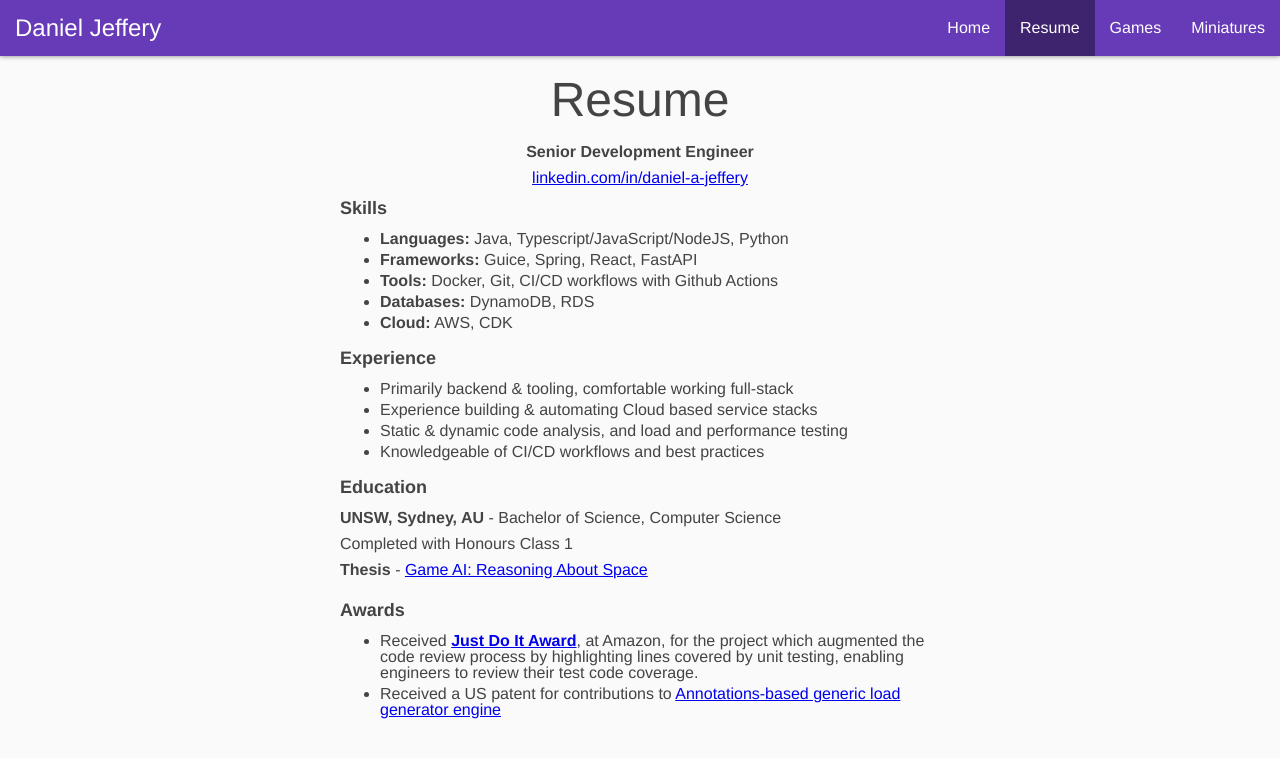
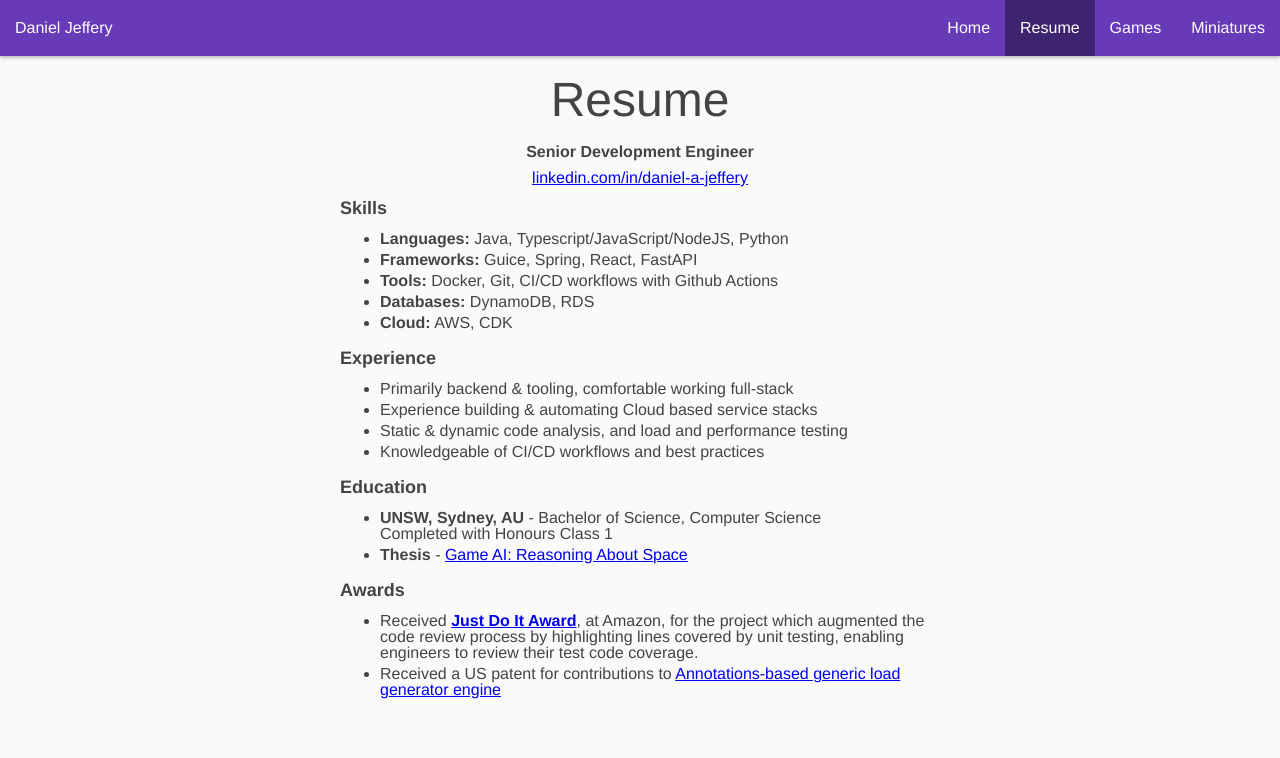
Before and after one commit to d-jeffery/d-jeffery.github.io, a React (Create React App) app: page /#/resume in a window 1280 px wide. Shown: the top 758 px of the page. Built offline with nearby package versions, Linux system fonts and the light colour scheme.

Commit message:
css fixes

```diff
--- a/src/App.css
+++ b/src/App.css
@@ -35,7 +35,6 @@ body {
   float: left;
   margin: 0;
   padding: 0 15px;
-  font-size: 24px;
   line-height: 56px;
   font-weight: 400;
   color: #fff;
@@ -68,6 +67,10 @@ body {
   background: rgba(0, 0, 0, 0.4);
 }
 
+.content {
+  margin: 0 15px;
+}
+
 .content h2 {
   padding: 20px 0;
 }
--- a/src/components/Games.css
+++ b/src/components/Games.css
@@ -7,4 +7,5 @@
   min-height: 100%;
   max-width: 600px;
   margin: auto;
+  text-align: center;
 }
--- a/src/components/Miniatures.css
+++ b/src/components/Miniatures.css
@@ -7,4 +7,5 @@
   min-height: 100%;
   max-width: 600px;
   margin: auto;
+  text-align: center;
 }
--- a/src/components/Resume.css
+++ b/src/components/Resume.css
@@ -13,7 +13,7 @@
   text-align: center;
 }
 
-.skills ul, .experience ul, .awards ul {
+.skills ul, .experience ul, .education ul, .awards ul {
   display: block;
   list-style-type: disc;
   padding-inline-start: 40px;
--- a/src/components/Resume.tsx
+++ b/src/components/Resume.tsx
@@ -51,16 +51,17 @@ function Resume(): JSX.Element {
       </section>
       <section className="education">
         <h3>Education</h3>
-        <p>
-          <b>UNSW, Sydney, AU</b> - Bachelor of Science, Computer Science
-        </p>
-        <p>Completed with Honours Class 1</p>
-        <p>
-          <b>Thesis</b> -{' '}
-          <a href="/ThesisReport.pdf" target="_blank" rel="noreferrer">
-            Game AI: Reasoning About Space
-          </a>
-        </p>
+        <ul>
+          <li><b>UNSW, Sydney, AU</b> - Bachelor of Science, Computer Science<br/>
+            Completed with Honours Class 1
+          </li>
+          <li>
+            <b>Thesis</b> -{' '}
+            <a href="/ThesisReport.pdf" target="_blank" rel="noreferrer">
+              Game AI: Reasoning About Space
+            </a>
+          </li>
+        </ul>
       </section>
       <section className="awards">
         <h3>Awards</h3>
```
